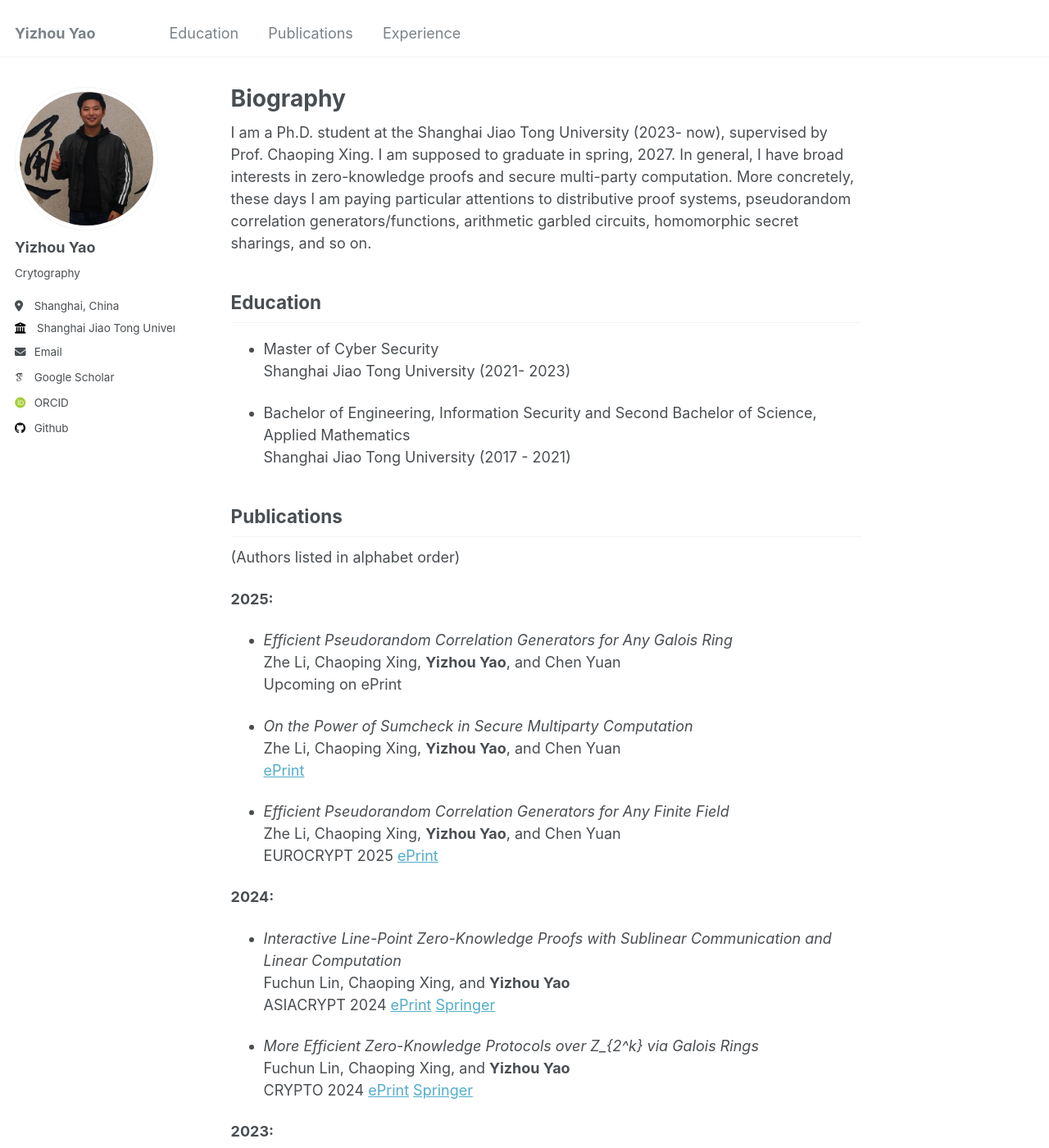
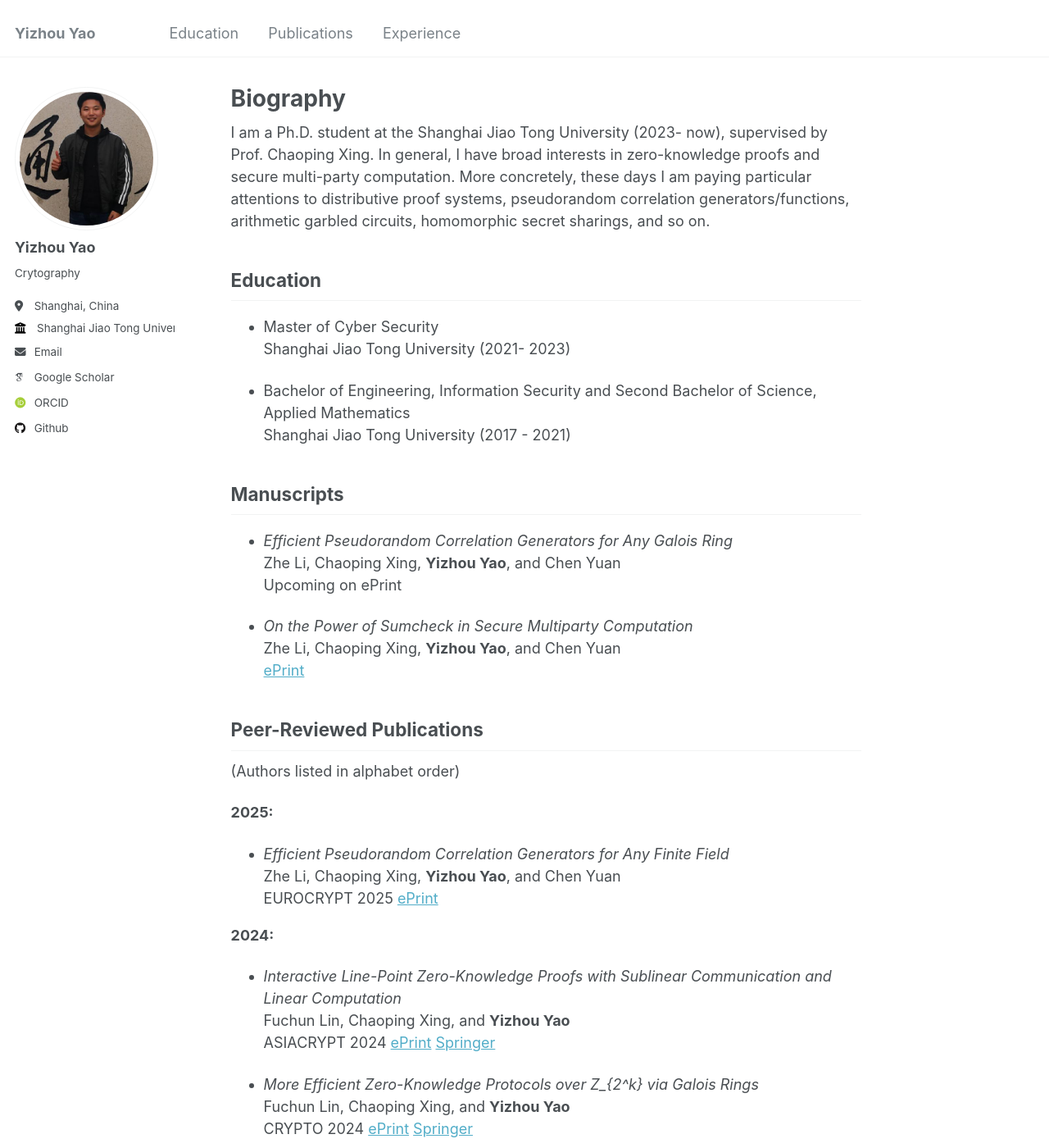
Before and after one commit to sjtu-YizhouYao/sjtu-YizhouYao.github.io, a Jekyll site: the page built from _pages/about.md, in a window 1280 px wide and 1400 px high. Shown: the whole window at 82% size. Built offline with Jekyll 4.4.1, drawn with Linux system fonts in a browser that asks for light colours; some web fonts are replaced.

Commit message:
Update about.md

```diff
--- a/_pages/about.md
+++ b/_pages/about.md
@@ -8,7 +8,7 @@ redirect_from:
   - /about.html
 ---
 
-I am a Ph.D. student at the Shanghai Jiao Tong University (2023- now), supervised by Prof. Chaoping Xing. I am supposed to graduate in spring, 2027. In general, I have broad interests in zero-knowledge proofs and  secure multi-party computation. More concretely, these days I am paying particular attentions to distributive proof systems, pseudorandom correlation generators/functions, arithmetic garbled circuits, homomorphic secret sharings, and so on.
+I am a Ph.D. student at the Shanghai Jiao Tong University (2023- now), supervised by Prof. Chaoping Xing. In general, I have broad interests in zero-knowledge proofs and secure multi-party computation. More concretely, these days I am paying particular attentions to distributive proof systems, pseudorandom correlation generators/functions, arithmetic garbled circuits, homomorphic secret sharings, and so on.
 
 
 <h2 id="education"> Education</h2>
@@ -19,10 +19,8 @@ I am a Ph.D. student at the Shanghai Jiao Tong University (2023- now), supervise
 - Bachelor of Engineering, Information Security and Second Bachelor of Science, Applied Mathematics
   Shanghai Jiao Tong University (2017 - 2021)
 
-<h2 id="publications"> Publications</h2>
-(Authors listed in alphabet order)
+<h2 id="publications"> Manuscripts</h2>
 
-**2025:**
 - *Efficient Pseudorandom Correlation Generators for Any Galois Ring*
   Zhe Li, Chaoping Xing, **Yizhou Yao**, and Chen Yuan
   Upcoming on ePrint
@@ -31,6 +29,11 @@ I am a Ph.D. student at the Shanghai Jiao Tong University (2023- now), supervise
   Zhe Li, Chaoping Xing, **Yizhou Yao**, and Chen Yuan
   [ePrint](https://eprint.iacr.org/2025/177)
 
+
+<h2 id="publications"> Peer-Reviewed Publications</h2>
+(Authors listed in alphabet order)
+
+**2025:**
 - *Efficient Pseudorandom Correlation Generators for Any Finite Field*
   Zhe Li, Chaoping Xing, **Yizhou Yao**, and Chen Yuan
   EUROCRYPT 2025 [ePrint](https://eprint.iacr.org/2025/169)
```
